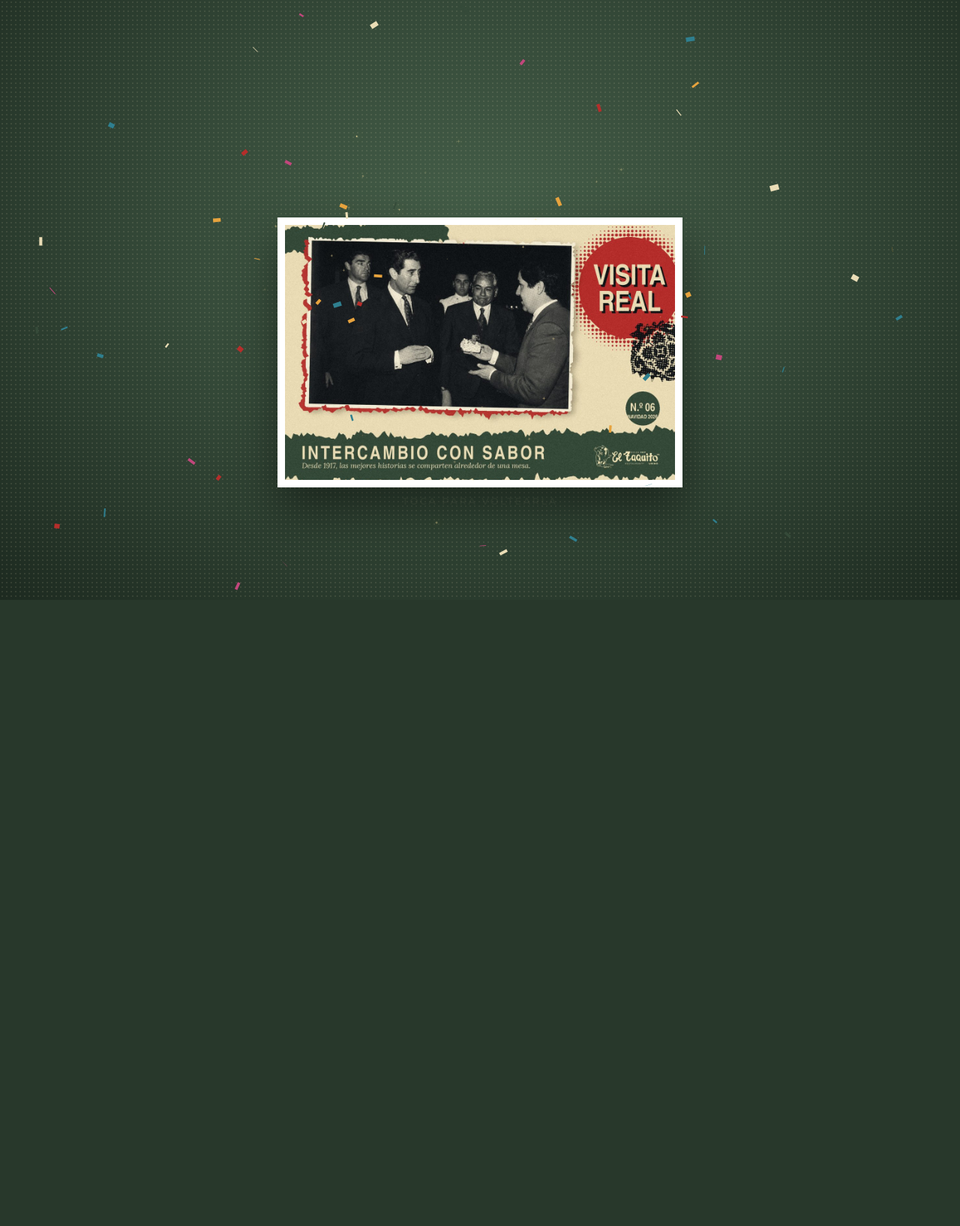
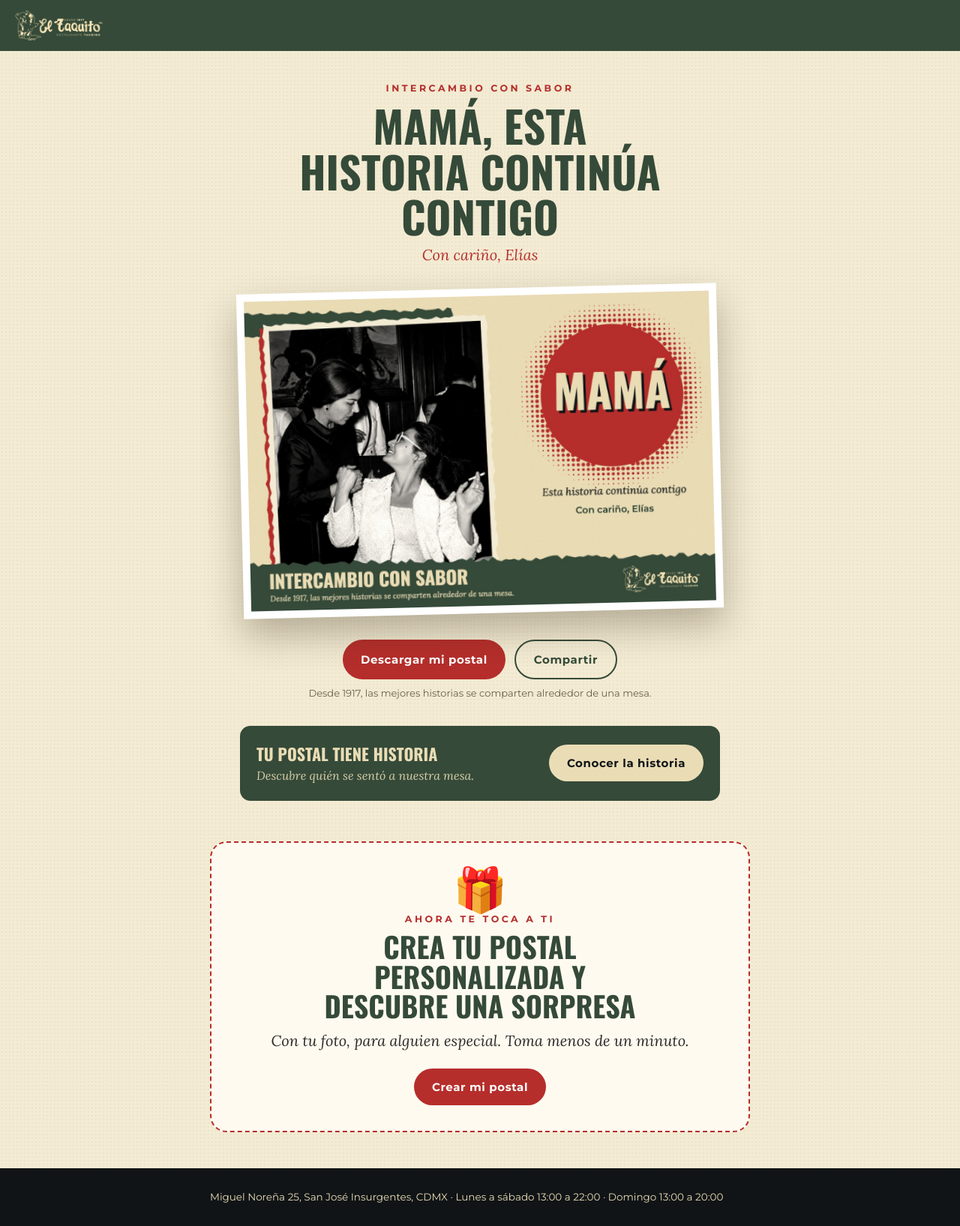
Before and after one commit to OscarFCA/taquito-intercambio, a PHP site: page /recibe/index.html in a window 1280 px wide. Shown: the whole page at 75% size. Before the commit the page ends 800 px from the top, so only its background shows below. Run offline with PHP 8.4, Linux system fonts and the light colour scheme; some libraries are stand-ins or nearby versions.

Commit message:
Muestra en Pages de la página que recibe la postal (recibe/) + vista previa ligera para WhatsApp
Co-Authored-By: Claude Opus 5.5 <noreply@anthropic.com>

```diff
--- /dev/null
+++ b/recibe/index.html
@@ -0,0 +1,90 @@
+<!DOCTYPE html><html lang="es"><head><meta charset="utf-8"><meta name="viewport" content="width=device-width, initial-scale=1">
+<title>Mamá, te llegó una postal de El Taquito</title><meta name="robots" content="noindex">
+<meta property="og:type" content="website"><meta property="og:title" content="Mamá, te llegó una postal de El Taquito">
+<meta property="og:description" content="Elías te mandó un pedazo de nuestra historia. Ábrela y descárgala."><meta property="og:image" content="https://oscarfca.github.io/taquito-intercambio/img/ejemplo-postal-og.jpg">
+<meta property="og:image:width" content="1200"><meta property="og:image:height" content="800">
+<meta property="og:url" content="https://oscarfca.github.io/taquito-intercambio/recibe/"><meta name="twitter:card" content="summary_large_image"><meta name="description" content="Elías te mandó un pedazo de nuestra historia. Ábrela y descárgala.">
+<link rel="preconnect" href="https://fonts.googleapis.com"><link href="https://fonts.googleapis.com/css2?family=Montserrat:wght@400;500;600;700;800&family=Lora:ital,wght@0,400;0,600;1,400&family=Oswald:wght@500;700&display=swap" rel="stylesheet">
+<style>:root{--verde:#354A39;--rojo:#B52E2B;--crema:#EADDB6;--papel:#F3EBD3;--carbon:#101417;--tinta:#2B2A26}
+*{box-sizing:border-box;margin:0;padding:0}
+body{font-family:Montserrat,sans-serif;color:var(--tinta);background:var(--papel);line-height:1.55;min-height:100vh;
+ background-image:radial-gradient(rgba(120,95,50,.07) 1px,transparent 1px);background-size:5px 5px}
+img{max-width:100%;height:auto;display:block}a{color:inherit}
+header.top{background:var(--verde);padding:14px 20px;display:flex;align-items:center;justify-content:space-between;gap:12px}
+header.top img{height:40px}
+.wrap{max-width:760px;margin:0 auto;padding:0 20px}
+.eyebrow{font-weight:700;font-size:12.5px;letter-spacing:.28em;color:var(--rojo);text-transform:uppercase}
+h1,h2{font-family:Oswald,sans-serif;font-weight:700;text-transform:uppercase;line-height:1.04;color:var(--verde)}
+h1{font-size:clamp(34px,7vw,58px)}h2{font-size:clamp(26px,5vw,38px)}
+.lead{font-family:Lora,serif;font-style:italic;font-size:clamp(17px,2.4vw,20px)}
+.btn{display:inline-flex;align-items:center;justify-content:center;gap:10px;font:700 15px Montserrat;letter-spacing:.04em;padding:15px 24px;border-radius:999px;text-decoration:none;border:0;cursor:pointer}
+.btn-rojo{background:var(--rojo);color:#fff}.btn-verde{background:var(--verde);color:var(--crema)}.btn-borde{background:transparent;border:2px solid var(--verde);color:var(--verde)}
+.btn[disabled]{opacity:.5;cursor:not-allowed}
+input,select{font:inherit;padding:12px 14px;border:2px solid #cdbf98;border-radius:8px;background:#fff;width:100%}
+label{display:block;font-weight:700;font-size:12.5px;letter-spacing:.08em;margin:12px 0 6px;color:var(--verde)}
+.nota{font-size:13px;color:#6b624b}
+footer{background:var(--carbon);color:var(--crema);padding:28px 0;font-size:13.5px;margin-top:48px}</style>
+<style>
+.recibe{padding:40px 0 10px;text-align:center}
+.recibe h1{margin:10px auto 6px;max-width:16ch}
+.de{font-family:Lora,serif;font-style:italic;font-size:20px;color:var(--rojo)}
+.marco{margin:30px auto 0;max-width:640px;background:#fff;border:10px solid #fff;box-shadow:0 22px 46px rgba(40,28,10,.3);
+ transform:rotate(-1.4deg);animation:llega 1.1s cubic-bezier(.2,.9,.3,1.25) both}
+@keyframes llega{from{opacity:0;transform:translateY(60px) rotate(-12deg) scale(.85)}to{opacity:1;transform:rotate(-1.4deg)}}
+.acciones{display:flex;gap:12px;justify-content:center;flex-wrap:wrap;margin:34px 0 8px}
+.historia-link{margin:34px auto 0;max-width:640px;background:var(--verde);color:var(--crema);border-radius:14px;padding:20px 22px;
+ display:flex;gap:16px;align-items:center;justify-content:space-between;flex-wrap:wrap;text-align:left}
+.historia-link b{font-family:Oswald;font-size:22px;text-transform:uppercase;display:block}
+.historia-link span{font-family:Lora;font-style:italic;opacity:.9}
+.otra{text-align:center;margin-top:44px;background:#fffaf0;border:2px dashed var(--rojo);border-radius:22px;padding:34px 22px}
+.otra h2{margin:8px auto 0;max-width:20ch}
+.otra p{margin:10px 0 22px}
+.regalito{font-size:58px;line-height:1;animation:menea 3s ease-in-out infinite;display:inline-block}
+@keyframes menea{0%,62%,100%{transform:rotate(0)}66%{transform:rotate(-9deg)}72%{transform:rotate(8deg)}78%{transform:rotate(-5deg)}84%{transform:rotate(2deg)}}
+</style>
+</head><body>
+<!-- MUESTRA en GitHub Pages: así se ve eltaquito.com.mx/p/CÓDIGO cuando alguien recibe una postal -->
+<header class="top"><a href="../"><img src="../img/logo-crema.png" alt="El Taquito"></a></header>
+<main class="wrap">
+  <section class="recibe">
+    <div class="eyebrow">Intercambio con Sabor</div>
+    <h1>Mamá, esta historia continúa contigo</h1>
+    <p class="de">Con cariño, Elías</p>
+    <div class="marco"><img src="../img/ejemplo-postal.jpg" alt="Tu postal de El Taquito" width="1500" height="1000"></div>
+    <div class="acciones">
+      <a class="btn btn-rojo" href="../img/ejemplo-postal.jpg" download="postal-el-taquito.jpg">Descargar mi postal</a>
+      <button class="btn btn-borde" type="button" id="compartirPostal" hidden>Compartir</button>
+    </div>
+    <p class="nota">Desde 1917, las mejores historias se comparten alrededor de una mesa.</p>
+
+    <div class="historia-link">
+      <div><b>Tu postal tiene historia</b><span>Descubre quién se sentó a nuestra mesa.</span></div>
+      <a class="btn btn-crema" style="background:var(--crema);color:var(--carbon)" href="../#p12">Conocer la historia</a>
+    </div>
+
+  </section>
+
+  <div class="otra">
+    <div class="regalito" aria-hidden="true">🎁</div>
+    <div class="eyebrow">Ahora te toca a ti</div>
+    <h2>Crea tu postal personalizada y descubre una sorpresa</h2>
+    <p class="lead">Con tu foto, para alguien especial. Toma menos de un minuto.</p>
+    <a class="btn btn-rojo" href="../#crea">Crear mi postal</a>
+  </div>
+</main>
+<footer><div class="wrap">Miguel Noreña 25, San José Insurgentes, CDMX · Lunes a sábado 13:00 a 22:00 · Domingo 13:00 a 20:00</div></footer>
+<script>
+(function(){
+  var b = document.getElementById('compartirPostal');
+  if (!navigator.canShare) return;
+  b.hidden = false;
+  b.addEventListener('click', function(){
+    fetch('../img/ejemplo-postal.jpg').then(function(r){return r.blob()}).then(function(bl){
+      var f = new File([bl], 'postal-el-taquito.jpg', {type:'image/jpeg'});
+      if (navigator.canShare({files:[f]})) return navigator.share({files:[f], title:'Mi postal de El Taquito'});
+      return navigator.share({url: location.href});
+    }).catch(function(){});
+  });
+})();
+</script>
+</body></html>
--- a/servidor/p/index.php
+++ b/servidor/p/index.php
@@ -16,11 +16,12 @@ if (!$p || !is_file(DATOS . "/postales/$c.jpg")) {
 db()->prepare('UPDATE postales SET vistas=vistas+1 WHERE code=?')->execute([$c]);
 $para = trim((string)$p['para']); $de = trim((string)$p['de']);
 $img = SITIO . "/api/img.php?c=$c";
+$imgOg = SITIO . "/api/img.php?c=$c&og=1";
 $titulo = ($para ? "$para, te" : 'Te') . ' llegó una postal de El Taquito';
 $desc = ($de ? "$de te mandó" : 'Alguien te mandó') . ' un pedazo de nuestra historia. Ábrela y descárgala.';
 $og = '<meta property="og:type" content="website"><meta property="og:title" content="' . h($titulo) . '">'
-  . '<meta property="og:description" content="' . h($desc) . '"><meta property="og:image" content="' . h($img) . '">'
-  . '<meta property="og:image:width" content="1500"><meta property="og:image:height" content="1000">'
+  . '<meta property="og:description" content="' . h($desc) . '"><meta property="og:image" content="' . h($imgOg) . '">'
+  . '<meta property="og:image:width" content="1200"><meta property="og:image:height" content="800">'
   . '<meta property="og:url" content="' . h(SITIO . "/p/$c") . '"><meta name="twitter:card" content="summary_large_image">'
   . '<meta name="description" content="' . h($desc) . '">';
 cabeza($titulo, $og);
```
Also changed, not shown: servidor/api/img.php (+8 -0 lines), img/ejemplo-postal-og.jpg (added), img/ejemplo-postal.jpg (added).
